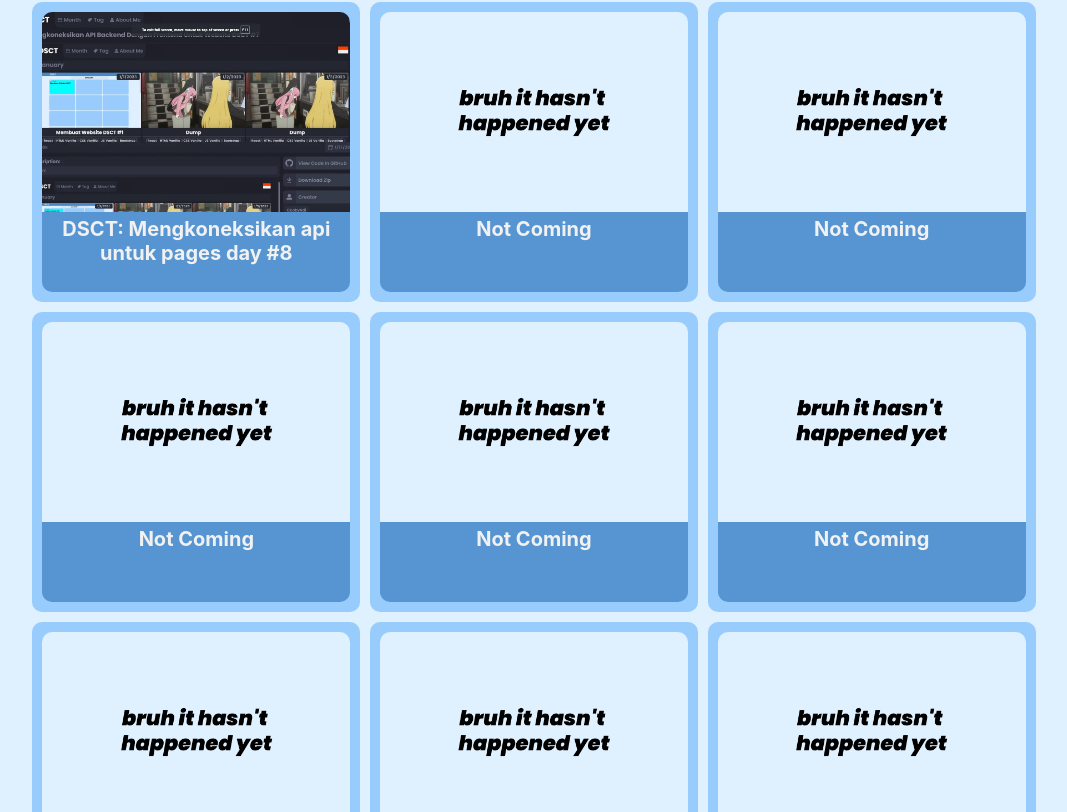
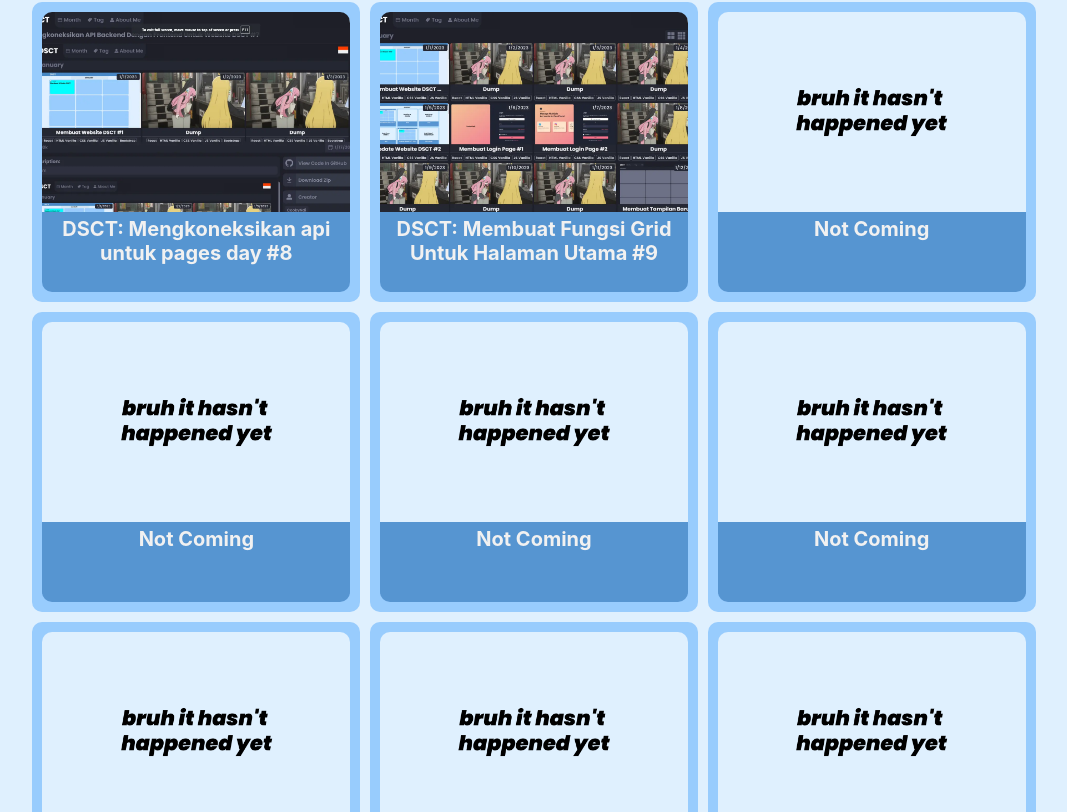
Before and after one commit to CookyNdi/Do-Some-Coding-Today, a React (Create React App) app: page / in a window 1280 px wide. Shown: the part 1947-2759 px from the top of the page, without its empty margins (111-1178 px from the left). Built offline with nearby package versions, Linux system fonts and the light colour scheme.

Commit message:
20 January 2023

```diff
--- a/src/Events/January/Jan20.jsx
+++ b/src/Events/January/Jan20.jsx
@@ -1,5 +1,5 @@
 import React from "react";
-import Screenshot from "../../asset/coming.webp";
+import Screenshot from "../../asset/1-20.webp";
 
 const Jan20 = () => {
   return (
@@ -8,7 +8,7 @@ const Jan20 = () => {
         <img src={Screenshot} alt="20-1-2023" />
       </div>
       <div className="Tittle">
-        <h2>Not Coming</h2>
+        <h2>DSCT: Membuat Fungsi Grid Untuk Halaman Utama #9</h2>
       </div>
     </div>
   );
```
Also changed, not shown: src/asset/1-20.webp (added).
